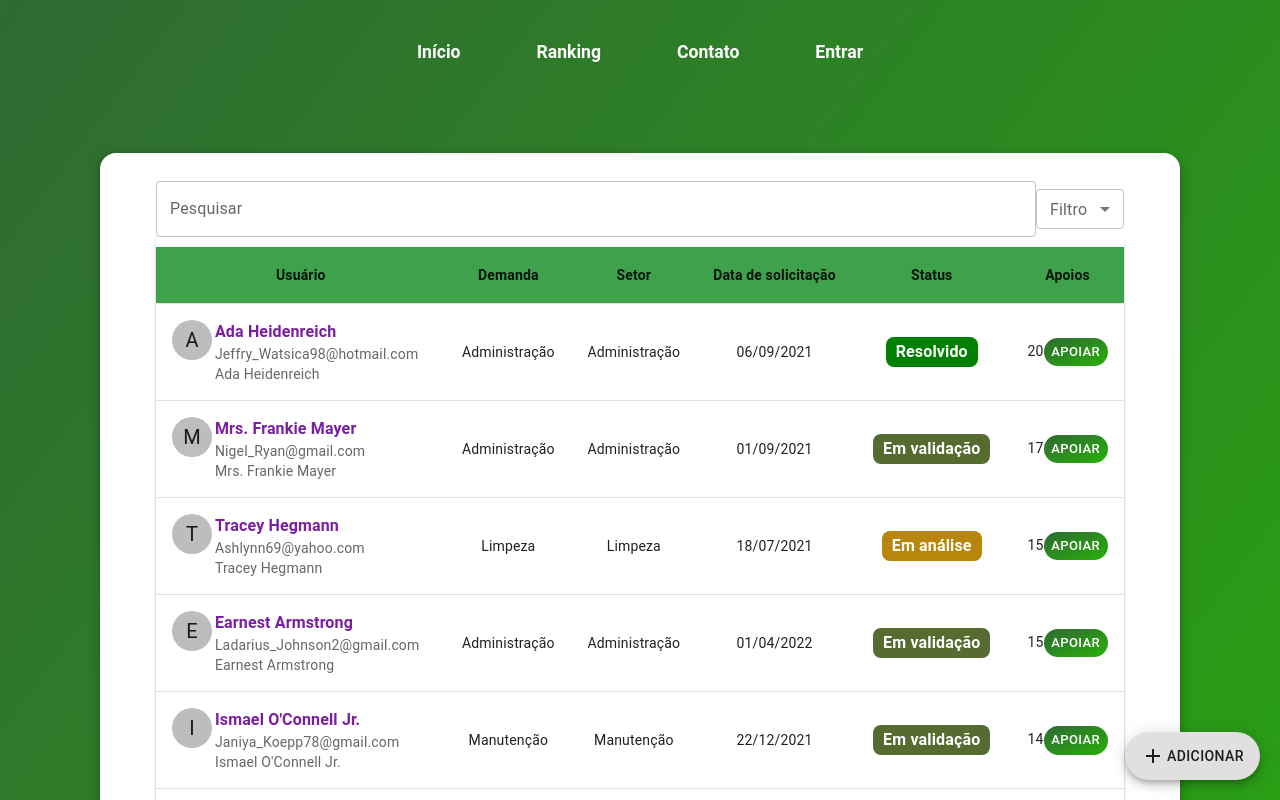
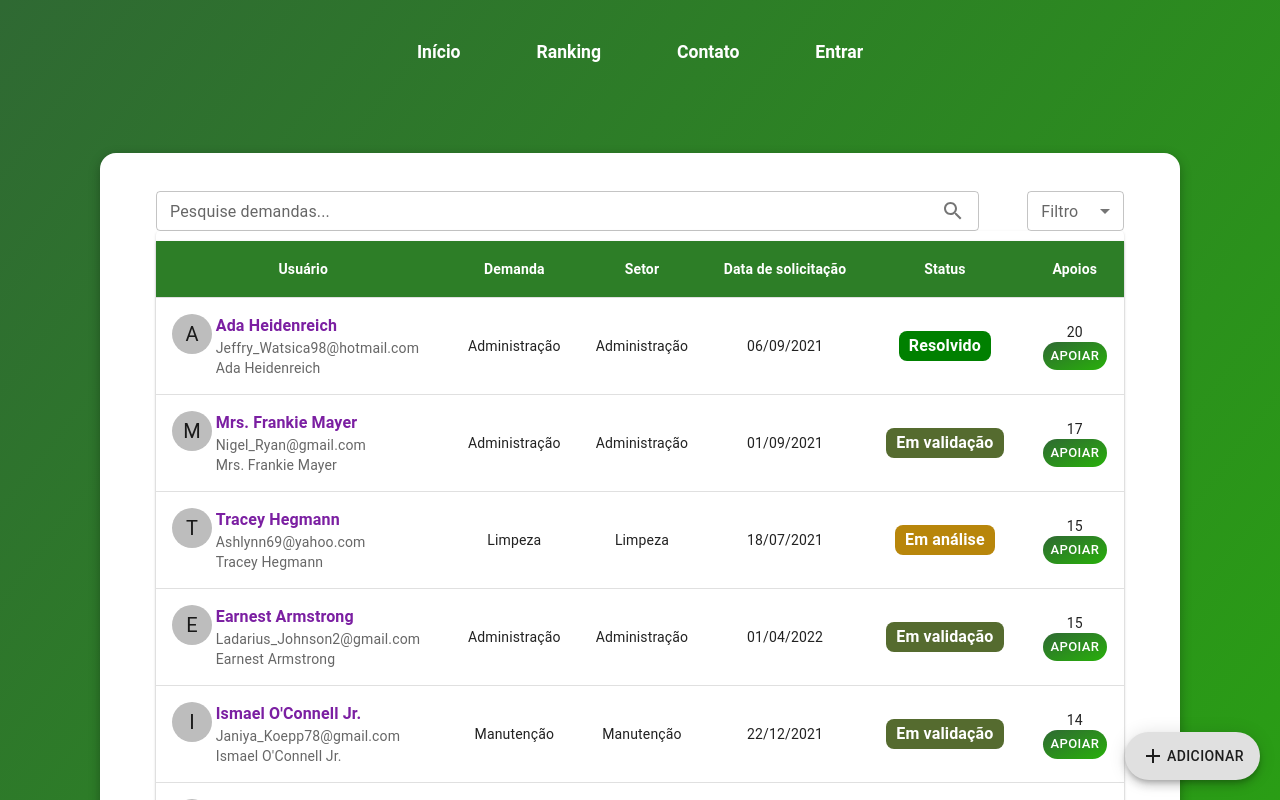
Before and after one commit to caioedlobo/JuntosIFPB, a React (Create React App) app: page /ranking in a window 1280 px wide. Shown: the top 800 px of the page. Built offline with nearby package versions, Linux system fonts and the light colour scheme.

Commit message:
update Material Table Component

```diff
--- a/src/components/organisms/MTable.js
+++ b/src/components/organisms/MTable.js
@@ -10,7 +10,7 @@ import Paper from "@mui/material/Paper";
 
 import Avatar from "@mui/material/Avatar";
 import Grid from "@mui/material/Grid";
-import { Button, Typography } from "@mui/material";
+import { Box, Button, Typography } from "@mui/material";
 import classes2 from "./stylesheet/MTable.module.css";
 import { theme } from "../../theme";
 
@@ -25,9 +25,10 @@ const sx = {
   },
   tableHeaderCell: {
     fontWeight: "bold",
-    backgroundColor: "#3fa14c",
+    background: "#2d7e27",
     /* color: theme.palette.getContrastText(theme.palette.primary.dark), */
-    color: theme.palette.common.dark,
+    //  color: theme.palette.common.dark,
+    color: "white",
     textAlign: "center !important",
   },
   tableCell: {
@@ -50,10 +51,12 @@ const sx = {
     display: "inline-block",
   },
   support: {
-    justifyContent: "center",
-    textAlign: "center",
+    /* justifyContent: "center",
+    textAlign: "center", */
     display: "flex",
     flexDirection: "column",
+
+    alignItems: "center"
   },
 };
 
@@ -61,7 +64,7 @@ const MTable = (props) => {
   return (
     <div data-testid="m-table">
       <Paper>
-        <div className={classes2.table}>
+        <Box className={classes2.table}>
           <TableContainer component={Paper} sx={sx.tableContainer}>
             <Table sx={sx.table} aria-label="simple table">
               <TableHead>
@@ -117,7 +120,7 @@ const MTable = (props) => {
                       </Typography>
                     </TableCell>
                     <TableCell sx={sx.tableCell}>
-                      <div sx={sx.support}>
+                      <Box sx={sx.support}>
                         {row.support}
                         <Button
                           variant="outlined"
@@ -127,14 +130,14 @@ const MTable = (props) => {
                         >
                           Apoiar
                         </Button>
-                      </div>
+                      </Box>
                     </TableCell>
                   </TableRow>
                 ))}
               </TableBody>
             </Table>
           </TableContainer>
-        </div>
+        </Box>
       </Paper>
     </div>
   );
--- a/src/components/organisms/TableComponent.js
+++ b/src/components/organisms/TableComponent.js
@@ -9,8 +9,8 @@ import Select from "@mui/material/Select";
 import MenuItem from "@mui/material/MenuItem";
 import { TextField } from "@mui/material";
 import debounce from 'lodash.debounce';
-
-
+import InputAdornment from '@mui/material/InputAdornment';
+import SearchOutlinedIcon from '@mui/icons-material/SearchOutlined';
 
 const STATUSES = [
   "Em validação",
@@ -88,17 +88,24 @@ const TableComponent = () => {
 
   return (
     <div data-testid="table-component" className={classes.table}>
-      <div className={classes.searchFilter}>
+      <div className={classes.searchFilter} >
         <div data-testid="filter-select" className={classes.searchWrapper}>
            <TextField
+            style={{marginTop:"10px"}}
            onChange={debouncedChangeHandler}
            className={classes.searchBar}
-            label="Pesquisar"
+            label="Pesquise demandas..."
             /* value={searched} */
             onCancelSearch={onCancelSearchHandler}
+            size="small"
+
+            InputProps={{
+              endAdornment: <InputAdornment position="end"><SearchOutlinedIcon/></InputAdornment>,
+            }}
+
           />
 
-          <FormControl size="small" style={{ width: "10%" }}>
+          <FormControl size="small" style={{ width: "10%", marginTop:"10px" }}>
             <InputLabel id="demo-simple-select-label">Filtro</InputLabel>
             <Select
               style={{ backgroundColor: "white" }}
--- a/src/components/organisms/stylesheet/MTable.module.css
+++ b/src/components/organisms/stylesheet/MTable.module.css
@@ -5,7 +5,7 @@
 }
 
 .searchBar {
-  width: 100%;
+  width: 85%;
   /* background-color: cyan; */
   margin-right: 48px;
   border: 1px solid #ccc;
```
